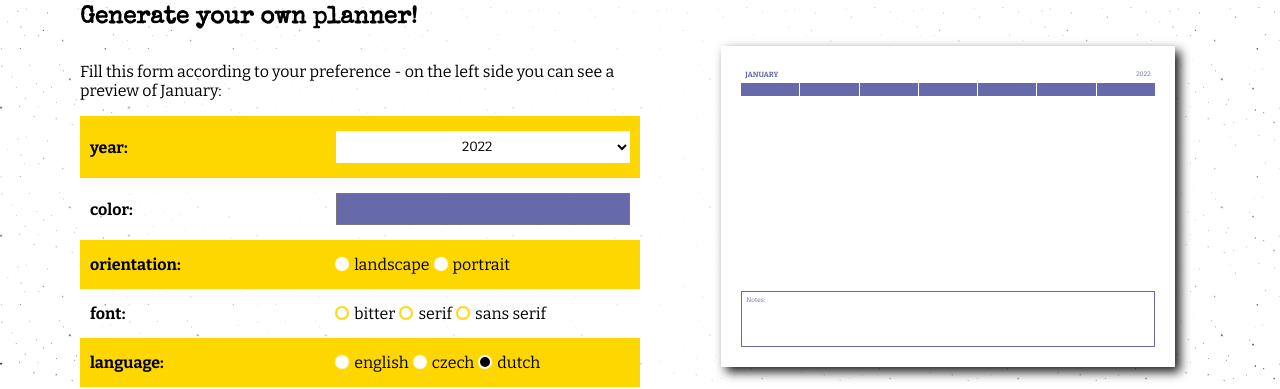
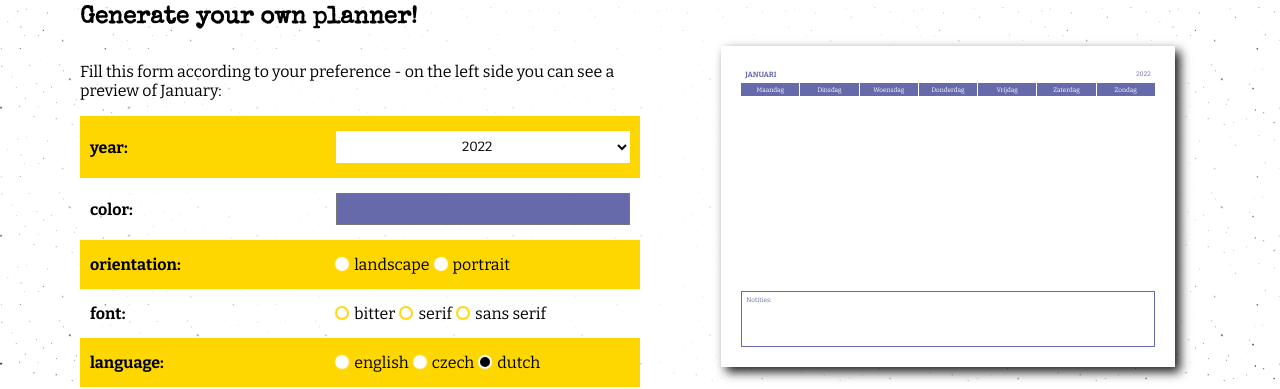
Before and after one commit to havoriskova/monthly-planner-react-app, a React (Create React App) app: page / in a window 1280 px wide. Shown: the part 302-691 px from the top of the page. Built offline with nearby package versions, Linux system fonts and the light colour scheme.

Commit message:
Update Main.js
- months, days and notes putted into one object Language
- now it is possible to change the language from the form

```diff
--- a/src/Main.js
+++ b/src/Main.js
@@ -60,67 +60,82 @@ useEffect(() => {
 
 //----------------konec color
 
-const daysOfWeek = {
+const language = {
+ daysOfWeek: {
             czech: ["pondělí", "úterý", "středa", "čtvrtek", "pátek", "sobota", "neděle"],
             dutch: ["maandag", "dinsdag", "woensdag", "donderdag", "vrijdag", "zaterdag", "zondag"],
             english: ["monday", "tuesday", "wednesday", "thursday", "friday", "saturday", "sunday"]
-            }
+            },
 
-// const months = {
-//             czech: ["leden", "únor", "březen", "duben", "květen", "červen", "červenec", "srpen", "září", "říjen", "listopad", "prosinec"] ,
-//             dutch:  ["januari", "februari", "maart", "april", "mei", "juni", "juli", "augustus", "september", "oktober", "november", "december"],
-//             english: ["january", "february", "march", "april", "may", "june", "july", "august", "september", "october", "november", "december"]
-//             }
+ months: {
+            czech: ["leden", "únor", "březen", "duben", "květen", "červen", "červenec", "srpen", "září", "říjen", "listopad", "prosinec"] ,
+            dutch:  ["januari", "februari", "maart", "april", "mei", "juni", "juli", "augustus", "september", "oktober", "november", "december"],
+            english: ["january", "february", "march", "april", "may", "june", "july", "august", "september", "october", "november", "december"]
+            },
 
+  notes: { czech: "Poznámky",
+           dutch: "Notities",
+           english: "Notes"}
+          }
 
-let [selectedLanguage, setLanguage] = useState("dutch"); // default language nastaven
-// initial call na setAttribute("checked", ""); na ten element, na kterém je
-// id "selectedLanguage" - defaultChecked={true} - BOHUŽEL TEĎ NATVRDO V JSX
-// defaultChecked={this.value == selectedLanguage ? true : false} přímo u elementů ?
-//console.log(document.getElementById(`${selectedLanguage}`));
-//document.getElementById(`${selectedLanguage}`).setAttribute("defaultChecked", "true");
-let [chosenDays, setDays] = useState({...daysOfWeek.dutch});
-//let [chosenMonths, setMonths] = useState("");
+let [selectedLanguage, setLanguage] = useState("dutch"); // nastavení default language
+
+//console.dir(document.getElementById(selectedLanguage));
+// možná je zapotřebí v tomhle případě asynchronní JS + nějaká spojitost s UseEffect
+//document.getElementById(selectedLanguage).setAttribute("data-m", "true");
+//document.getElementById(selectedLanguage).setAttribute("defaultChecked", "true");
+//console.dir(document.getElementById(selectedLanguage));
+
+let [chosenDays, setDays] = useState(language.daysOfWeek.dutch);
+let [chosenMonths, setMonths] = useState(language.months.dutch);
+let [notes, setNotes] = useState(language.notes.dutch);
 
 function handleLanguageChange(e) {
   setLanguage(e.target.value);
 }
 
 useEffect(() => {
-console.log("ahoj z useEffectu " + selectedLanguage);
+//console.log("ahoj z useEffectu " + selectedLanguage);
 let lang = selectedLanguage;
-console.log(lang);
-//setDays([...daysOfWeek.english]);
-//setDays(`[...daysOfWeek.${selectedLanguage}]`); string template literal mám špatně
-//setDays([...daysOfWeek.lang]); chyba "not iterable"
-setDays({...daysOfWeek.lang});
+//console.log(lang);
+//console.log(typeof(lang));
+//console.dir(daysOfWeek[lang]);
+setDays(language.daysOfWeek[lang]);
+setMonths(language.months[lang]);
+setNotes(language.notes[lang]);
 
 }, [selectedLanguage])
+// pokud do [dependencies] dám  language.daysOfWeek, language.months, language.notes,
+// jak si to přeje terminal, tak mám infinity loop - v console se mi furt zobrazují logy
 
-//
+//------ konec language
 
+//console.log(document.getElementById("form-notes"));
+console.dir(document.getElementById("form-notes")); // v console se mi zobrazují "null",
+// po prvním načtení, ač je id zde.. a poté se mi to zobrazuje 2x - nutnost asynchronního JS?
+//console.log(document.getElementById("form-notes").value);
 
-//             let language;
-//             if (!e) {language = previewLook.defaultLanguage;
-//             let lang = document.getElementById(previewLook.defaultLanguage);
-//             lang.setAttribute("checked", "");
+//const inputNotes = document.getElementById("form-notes");
 
-//             }  else {language = e.path[0].id} // -> string
+// useEffect(() => {
+// if (inputNotes.value === "on") {
+//   inputNotes.classList.add("no-notes");
+// } else {
+//   inputNotes.classList.remove("no-notes");
+// }
 
-//             changeMonth(language);
-//             changeWeek(language);
+// }, [inputNotes])
 
-//                 function changeMonth(language) {
-//                 previewMonth.innerHTML =  months[language][0];
-//                 }
+// ----------konec notes
 
-//                 function changeWeek(language) {
-//                 for(let i = 0; i < 7; i++) {
-//                 daysOfWeekPreview[i].innerHTML = daysOfWeek[language][i];
-//                 }
-//                 }
+//         changeNotes: function(e){
+//             if(!e && previewLook.defaultNotes == "on") {
+//             formNotes.setAttribute("checked", "");
+//             notes.classList.remove("no-notes");
+//             } else {
 
-
+//             notes.classList.toggle("no-notes");}
+//         }
 
 // // // začátek
 
@@ -520,7 +535,7 @@ setDays({...daysOfWeek.lang});
                 <section id="preview-orientation" className="orientation-landscape">
                   <section id="preview">
                     <section id="date" className="changing-color">
-                      <h3 id="name-of-month">January</h3>
+                      <h3 id="name-of-month">{chosenMonths[0]}</h3>
                       <span id="name-of-year">2022</span>
                     </section>
                     <section id="days-of-week-container">
@@ -533,7 +548,7 @@ setDays({...daysOfWeek.lang});
                       <span className="day-of-week">{chosenDays[6]}</span>
                     </section>
                     <section id="calendar" className="grid-container"></section>
-                    <section id="notes" className="changing-color">Notes:</section>
+                    <section id="notes" className="changing-color">{notes}:</section>
                   </section>
                 </section>
               </section>
```
